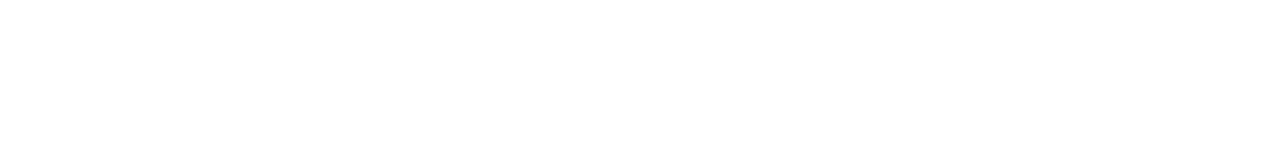
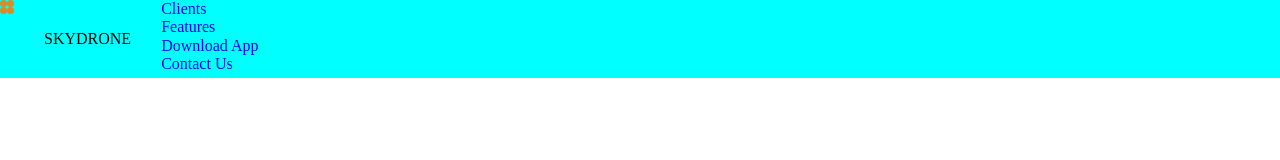
Before and after one commit to Sander786/Skydrone228, a plain HTML site: page index.html in a window 1280 px wide. Drawn offline with Linux system fonts and the light colour scheme.

Commit message:
added info to header in index.html and _Header.scss

```diff
--- a/index.html
+++ b/index.html
@@ -9,7 +9,50 @@
 </head>
 <body>
     <div class="root">
-        <header class="Header"></header>
+        <header class="Header">
+            <nav class="NavBlock">
+                <section class="NavBlockSection">
+                    <ul class="LogoList">
+                        <li class="LogoListLiSign">
+                            <ul class="LogoSign">
+                                <li class="CircleOrange"></li>
+                                <li class="CircleOrange"></li>
+                                <li class="CircleOrange"></li>
+                                <li class="CircleOrange"></li>
+                            </ul>
+                        </li>
+                        <li class="LogoName">SKYDRONE</li>
+                    </ul>
+                    <ul>
+                        <li>
+                            <a href="#" class="Clients">
+                                Clients
+                            </a>
+                        </li>
+                        <li>
+                            <a href="#" class="Features">
+                                Features
+                            </a>
+                        </li>
+                        <li>
+                            <a href="#" class="DownloadApp">
+                                Download App
+                            </a>
+                        </li>
+                        <li>
+                            <a href="#" class="ContactUs">
+                                Contact Us
+                            </a>
+                        </li>
+                    </ul>
+
+                </section>
+            </nav>
+            <section>
+                <p></p>
+                <p></p>
+            </section>
+        </header>
         <main class="Main"></main>
         <footer class="Footer"></footer>
     </div>
--- a/sass/components/_Header.scss
+++ b/sass/components/_Header.scss
@@ -0,0 +1,27 @@
+.Header{
+    background-color: aqua;
+    .NavBlock{
+        .NavBlockSection{
+            display: flex;
+            .LogoList{
+                display: flex;
+                .LogoListLiSign{
+                    .LogoSign{
+                        display: grid;
+                        grid-template-columns: 1fr 1fr;
+                        .CircleOrange{
+                            width: 7px;
+                            height: 7px;
+                            background-color: #DF8928;
+                            border-radius: 50%;
+                        }
+                    }
+                }
+                .LogoName{
+                    margin: 30px;
+
+                }
+            }
+        }
+    }
+}
```
Also changed, not shown: css/index.css, css/index.min.css.
